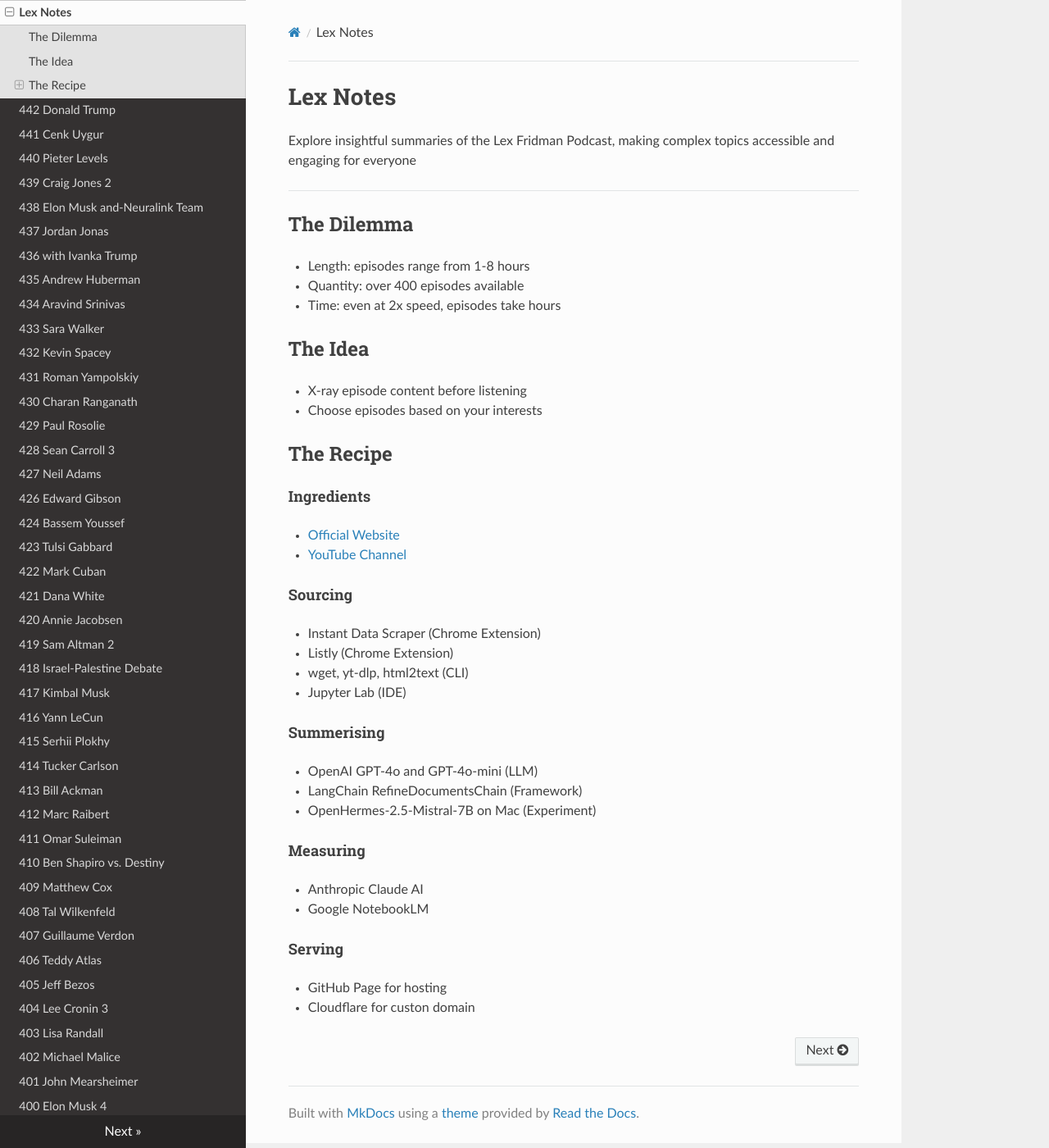
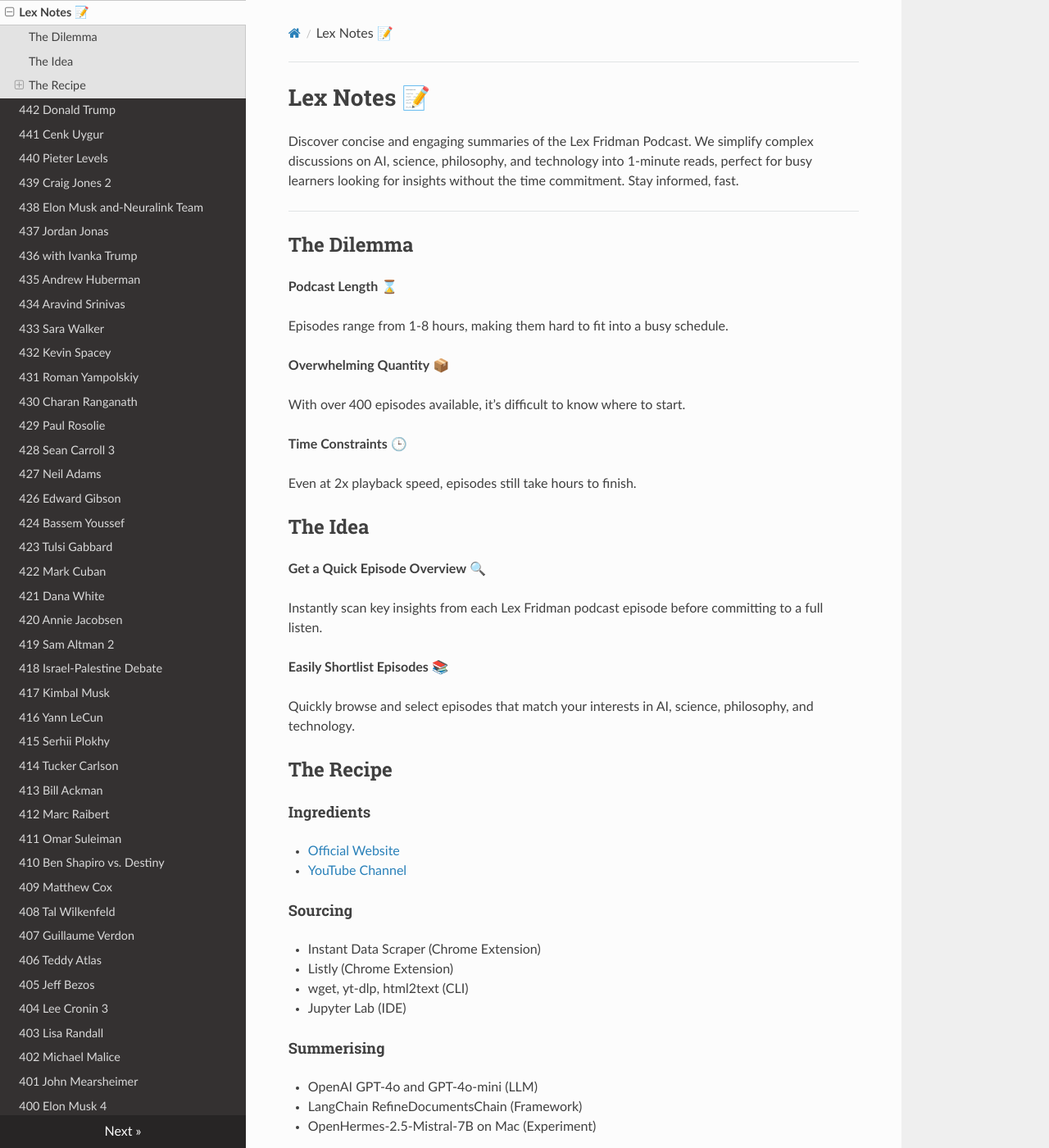
Before and after one commit to Just-Learning/lexnotes, an MkDocs documentation site: the page built from docs/index.md, in a window 1280 px wide and 1400 px high. Shown: the whole window at 82% size. Built offline with MkDocs 1.6.1, drawn with Linux system fonts in a browser that asks for light colours; nearby versions of some CDN libraries.

Commit message:
Update index.md

```diff
--- a/docs/index.md
+++ b/docs/index.md
@@ -1,19 +1,34 @@
-# Lex Notes
+# Lex Notes 📝
 
-Explore insightful summaries of the Lex Fridman Podcast, making complex topics accessible and engaging for everyone
+Discover concise and engaging summaries of the Lex Fridman Podcast. We simplify complex discussions on AI, science, philosophy, and technology into 1-minute reads, perfect for busy learners looking for insights without the time commitment. Stay informed, fast.
+
 
 ---
 
 ## The Dilemma
 
-- Length: episodes range from 1-8 hours
-- Quantity: over 400 episodes available
-- Time: even at 2x speed, episodes take hours
+**Podcast Length** ⌛
+
+Episodes range from 1-8 hours, making them hard to fit into a busy schedule.
+
+**Overwhelming Quantity** 📦
+
+With over 400 episodes available, it’s difficult to know where to start.
+
+**Time Constraints** 🕒
+
+Even at 2x playback speed, episodes still take hours to finish.
 
 ## The Idea
 
-- X-ray episode content before listening
-- Choose episodes based on your interests
+**Get a Quick Episode Overview** 🔍
+
+Instantly scan key insights from each Lex Fridman podcast episode before committing to a full listen.
+
+**Easily Shortlist Episodes** 📚
+
+Quickly browse and select episodes that match your interests in AI, science, philosophy, and technology.
+
 
 ## The Recipe
 
```
